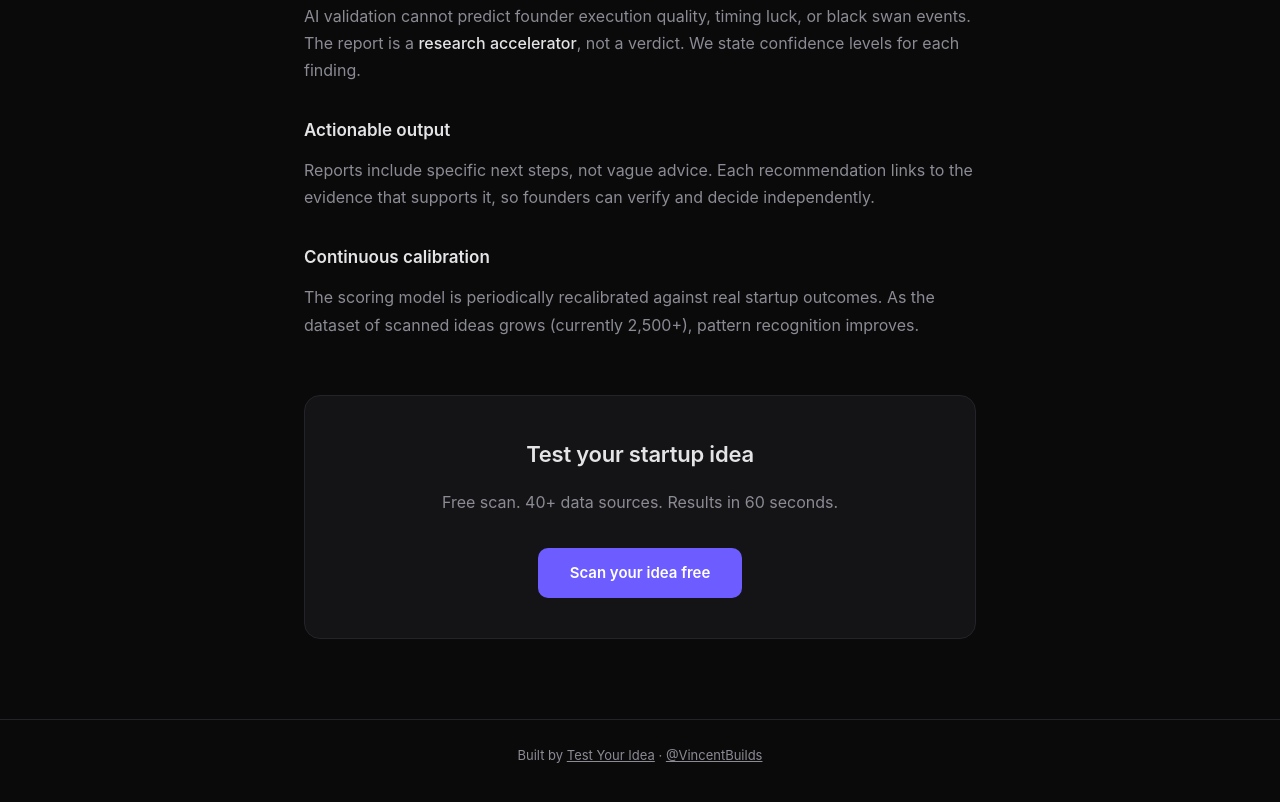
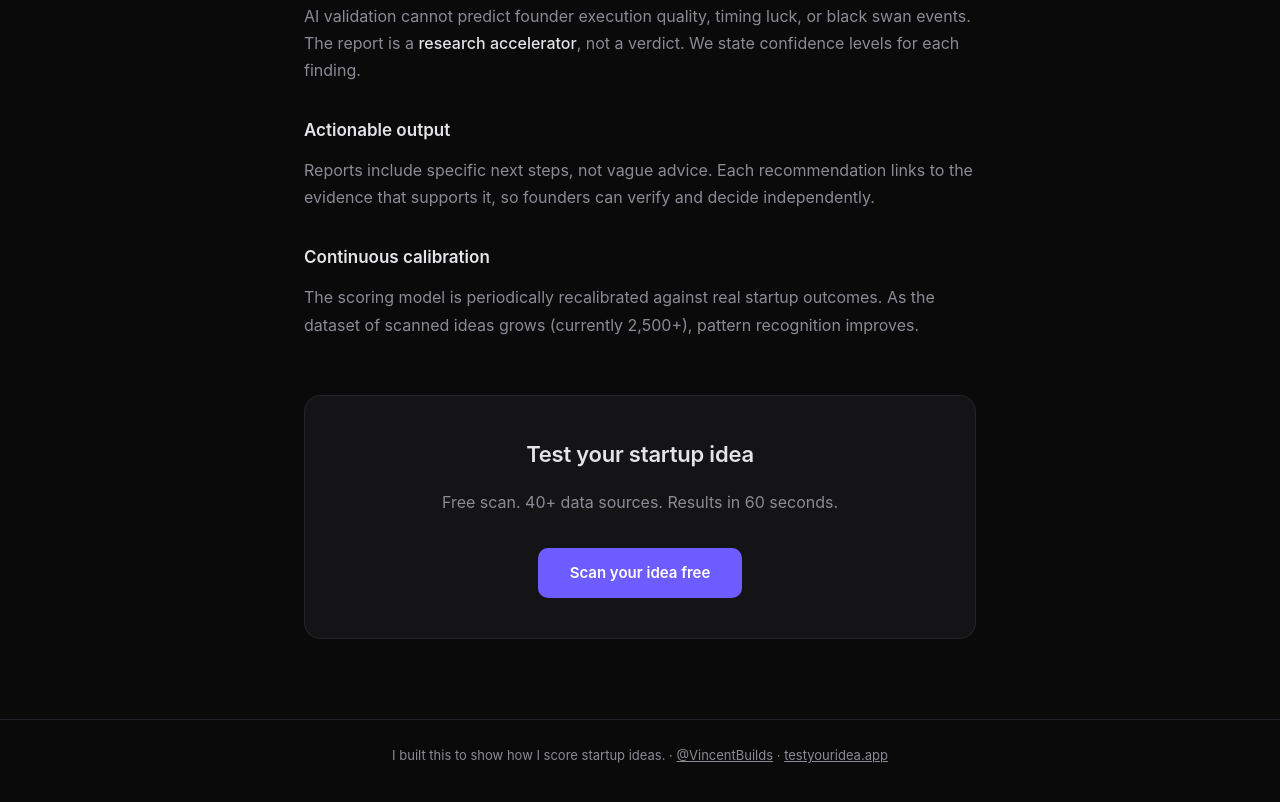
Before and after one commit to VXNCXNX/startup-validation-methodology, a plain HTML site: page index.html in a window 1280 px wide. Shown: the part 2883-3685 px from the top of the page. Drawn offline with Linux system fonts and the light colour scheme.

Commit message:
Footer: personal voice

```diff
--- a/index.html
+++ b/index.html
@@ -437,7 +437,7 @@
 
   <footer>
     <div class="container">
-      <p>Built by <a href="https://testyouridea.app">Test Your Idea</a> &middot; <a href="https://x.com/VincentBuilds">@VincentBuilds</a></p>
+      <p>I built this to show how I score startup ideas. &middot; <a href="https://x.com/VincentBuilds">@VincentBuilds</a> &middot; <a href="https://testyouridea.app">testyouridea.app</a></p>
     </div>
   </footer>
 </body>
```
